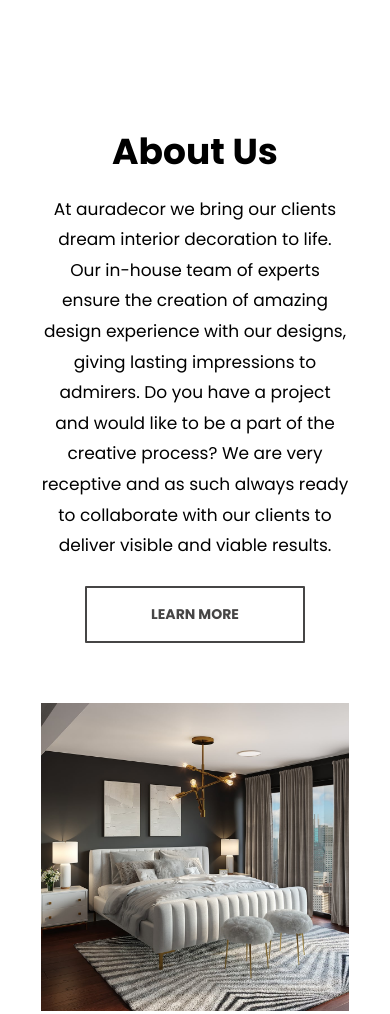
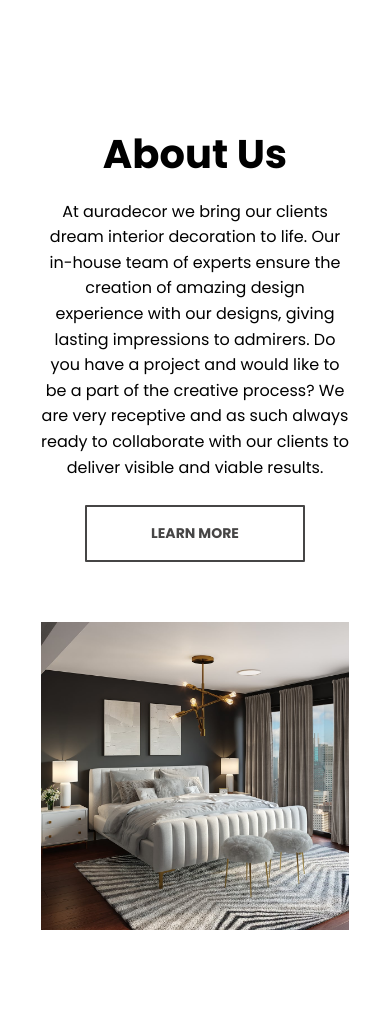
Before and after one commit to vibeauratech/auradecor, a plain HTML site: page index.html in a window 390 px wide. Shown: the part 846-1860 px from the top of the page. Drawn offline with Linux system fonts and the light colour scheme.

Commit message:
Update style.css

```diff
--- a/style.css
+++ b/style.css
@@ -283,8 +283,8 @@ button:hover{
     object-fit: cover;
 }
 .about-col h1{
-    font-size: 36px;
-    padding-top: 0;
+    font-size: 40px;
+    padding-top: 60px;
 }
 .about-col p{
     padding: 15px 0 25px;
@@ -309,10 +309,26 @@ button:hover{
     background: rgb(70, 69, 69);
     border: 1px solid rgb(70, 69, 69);
 }
-@media(max-width: 700px){
+@media(max-width: 768px){
     .about-row{
         flex-direction: column;
         text-align: center;
+    }
+    .about-col h1{
+        padding-top: 0;
+    }
+    .about-col p{
+        font-size: 14px;
+        line-height: 1.6;
+    }
+}
+@media(max-width: 1024px){
+    .about-col h1{
+        padding-top: 0;
+    }
+    .about-col p{
+        font-size: 16px;
+        line-height: 1.6;
     }
 }
 
@@ -320,7 +336,7 @@ button:hover{
 .project-texts{
     font-size: 36px;
     text-align: left;
-    margin-top: 40px;
+    margin-top: 20px;
     margin-left: 100px;
     padding-bottom:15px;
 }
```
